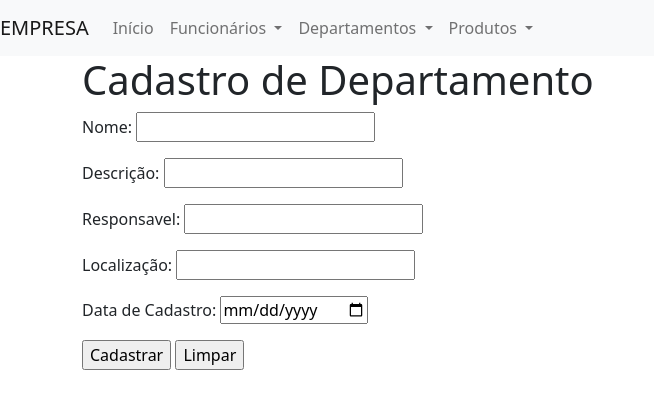
After one commit to MarianaLourencosd/crud-funcionario-php, a PHP site: page /departamento/adicionar.php in a window 1280 px wide. The commit adds this page. Shown: the top 409 px of the page, without its empty margins (0-654 px from the left). Run offline with PHP 8.4, Linux system fonts and the light colour scheme.

Commit message:
Subindo função adicionar

```diff
--- /dev/null
+++ b/departamento/adicionar.php
@@ -0,0 +1,48 @@
+<!DOCTYPE html>
+<html lang="pt-br">
+<head>
+<meta charset="UTF-8">
+<meta name="viewport" content="width=device-width, initial-scale=1.0">
+<title>EMPRESA</title>
+<link href="https://cdn.jsdelivr.net/npm/bootstrap@5.0.2/dist/css/bootstrap.min.css" rel="stylesheet" integrity="sha384-EVSTQN3/azprG1Anm3QDgpJLIm9Nao0Yz1ztcQTwFspd3yD65VohhpuuCOmLASjC" crossorigin="anonymous">
+</head>
+
+<body>
+<?php
+include("../menu.php");
+?>
+<div class="container">
+<h1>Cadastro de Departamento</h1>
+<form action="inserir.php" method="post">
+    <p>
+        <label for="nome">Nome:</label>
+        <input type="text" name="nome" required>
+    </p>
+    <p>
+        <label for="descricao">Descrição:</label>
+        <input type="text" name="descricao" required>
+    </p>
+
+    <p>
+        <label for="responsavel">Responsavel:</label>
+        <input type="text" name="responsavel" required>
+    </p>
+
+     <p>
+        <label for="localizacao">Localização:</label>
+        <input type="text" name="localizacao" required>
+    </p>
+    <p>
+        <label for="data_cadastro">Data de Cadastro:</label>
+        <input type="date" name="data_cadastro" required>
+    </p>
+
+
+    <p>
+        <input type="submit" value="Cadastrar">
+        <input type="reset" value="Limpar">
+    </p>
+</form>
+</div>
+</body>
+</html>
--- a/menu.php
+++ b/menu.php
@@ -6,15 +6,36 @@
   <div class="collapse navbar-collapse" id="navbarNavDropdown">
     <ul class="navbar-nav">
       <li class="nav-item active">
-        <a class="nav-link" href="/index.php">Início</a>
+        <a class="nav-link" href="/crud-funcionario-php/index.php">Início</a>
       </li>
+
       <li class="nav-item dropdown">
         <a class="nav-link dropdown-toggle" href="#" id="navbarDropdownMenuLink" role="button" data-bs-toggle="dropdown" aria-haspopup="true" aria-expanded="false">
           Funcionários
         </a>
         <div class="dropdown-menu" aria-labelledby="navbarDropdownMenuLink">
-          <a class="dropdown-item" href="/funcionario/adicionar.php">Adicionar</a>
-          <a class="dropdown-item" href="/funcionario/listar.php">Listar</a>
+          <a class="dropdown-item" href="/crud-funcionario-php/funcionario/adicionar.php">Adicionar</a>
+          <a class="dropdown-item" href="/crud-funcionario-php/funcionario/listar.php">Listar</a>
+        </div>
+      </li>
+
+       <li class="nav-item dropdown">
+        <a class="nav-link dropdown-toggle" href="#" id="navbarDropdownMenuLink" role="button" data-bs-toggle="dropdown" aria-haspopup="true" aria-expanded="false">
+          Departamentos
+        </a>
+        <div class="dropdown-menu" aria-labelledby="navbarDropdownMenuLink">
+          <a class="dropdown-item" href="/crud-funcionario-php/departamento/adicionar.php">Adicionar</a>
+          <a class="dropdown-item" href="/crud-funcionario-php/departamento/listar.php">Listar</a>
+        </div>
+      </li>
+
+       <li class="nav-item dropdown">
+        <a class="nav-link dropdown-toggle" href="#" id="navbarDropdownMenuLink" role="button" data-bs-toggle="dropdown" aria-haspopup="true" aria-expanded="false">
+          Produtos
+        </a>
+        <div class="dropdown-menu" aria-labelledby="navbarDropdownMenuLink">
+          <a class="dropdown-item" href="/crud-funcionario-php/produto/adicionar.php">Adicionar</a>
+          <a class="dropdown-item" href="/crud-funcionario-php/produto/listar.php">Listar</a>
         </div>
       </li>
     </ul>
```
Also changed, not shown: departamento/inserir.php (added, +23 -0 lines), empresa.sql (+1 -44 lines).
